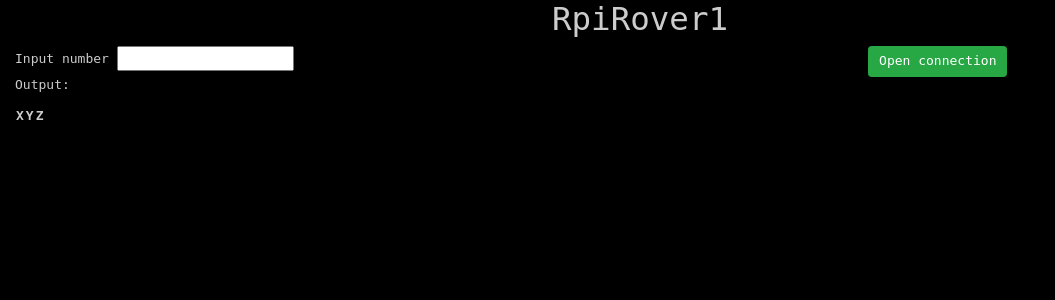
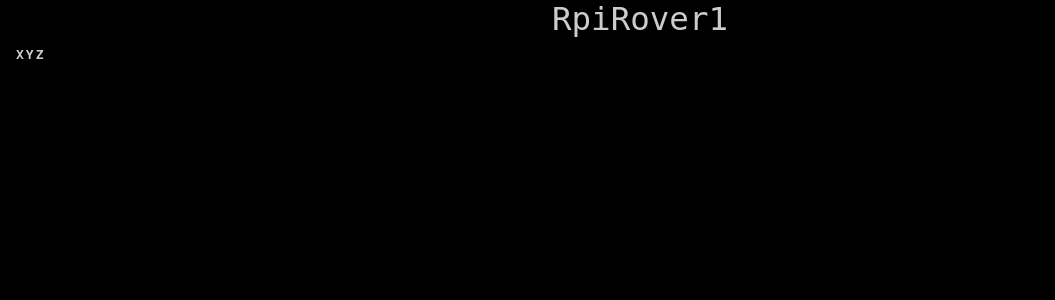
Before and after one commit to daydevelops/RpiRover1, a Flask app: page /controller in a window 1280 px wide. Shown: the top 300 px of the page, without its empty margins (0-1055 px from the left). Run offline with Flask 2, Linux system fonts and the light colour scheme; lists and menus that the app fills with data are empty; some libraries are stand-ins or nearby versions.

Commit message:
Removed hello world testing

```diff
--- a/flask-server/static/js/controller.js
+++ b/flask-server/static/js/controller.js
@@ -12,20 +12,7 @@
         console.log('JS: Hey, we got a message: ' + msg)
     });
 
-    $('#num-input').keyup(() => {
-        if ($('#num-input').val() !=='') {
-            socket.emit('plzSqr', $('#num-input').val());
-        }
-    })
-
-    socket.on('plzSqr-res',(msg) => {
-        $('#num-output').html(msg);
-    })
-
-
     initAccel();
-
-
 }
 
 function closeSocket() {
--- a/flask-server/templates/controller.html
+++ b/flask-server/templates/controller.html
@@ -11,16 +11,7 @@
     </header>
     <main>
         <div class='container-fluid'>
-            <div class='row'>
-                <div class='col-md-8'>
-                    <label for='num-input'>Input number</label>
-                    <input type='number' name='num-input' id='num-input'>
-                    <p>Output: <span id='num-output'></span></p>
-                </div>
-                <div class='col-md-4'>
-                    <button class='btn btn-success btn-lrg' onclick='openSocket()'>Open connection</button>
-                </div>
-            </div>
+
             <div class='row'>
                 <div class='col-12'>
                     <table>
```
